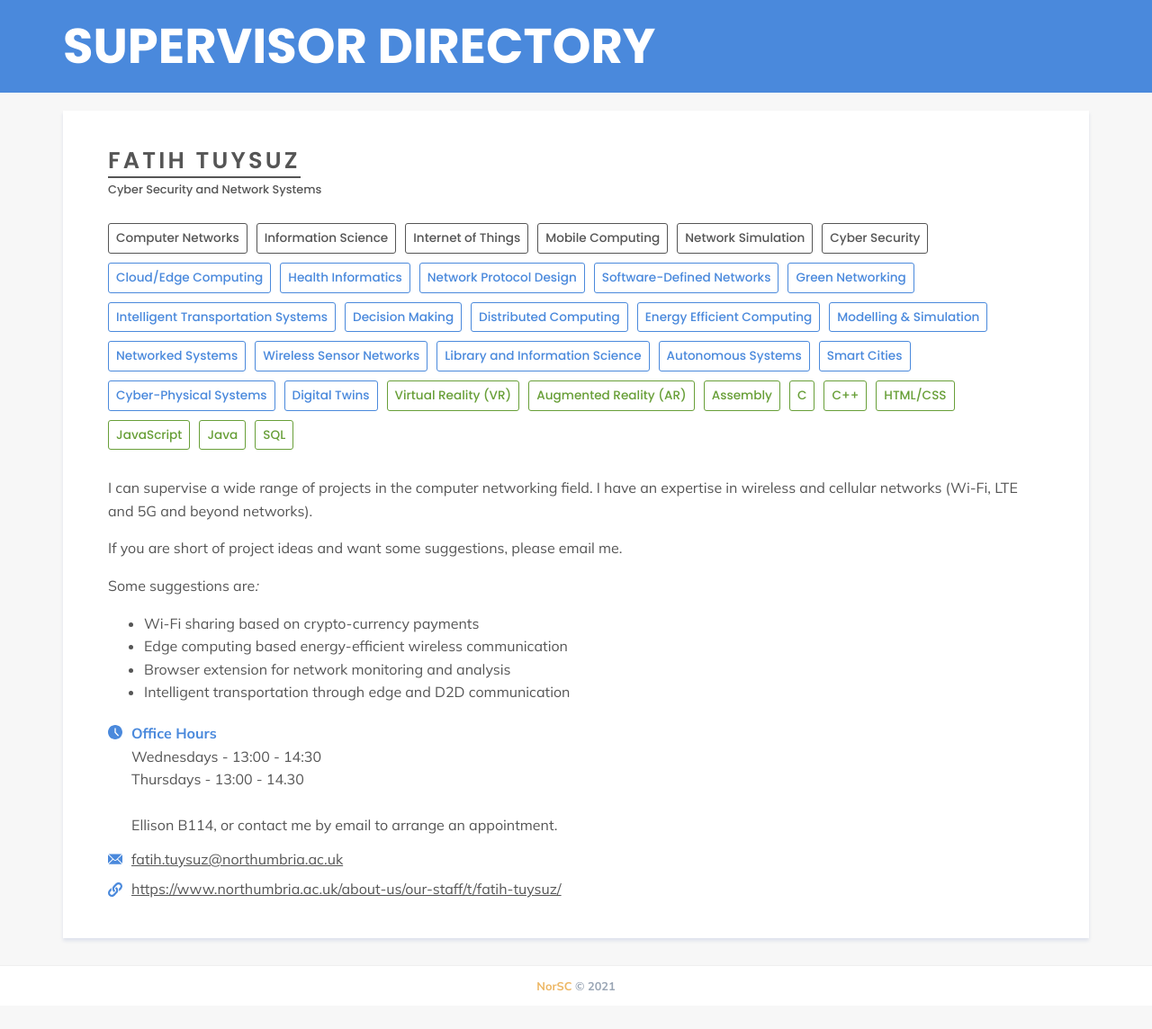
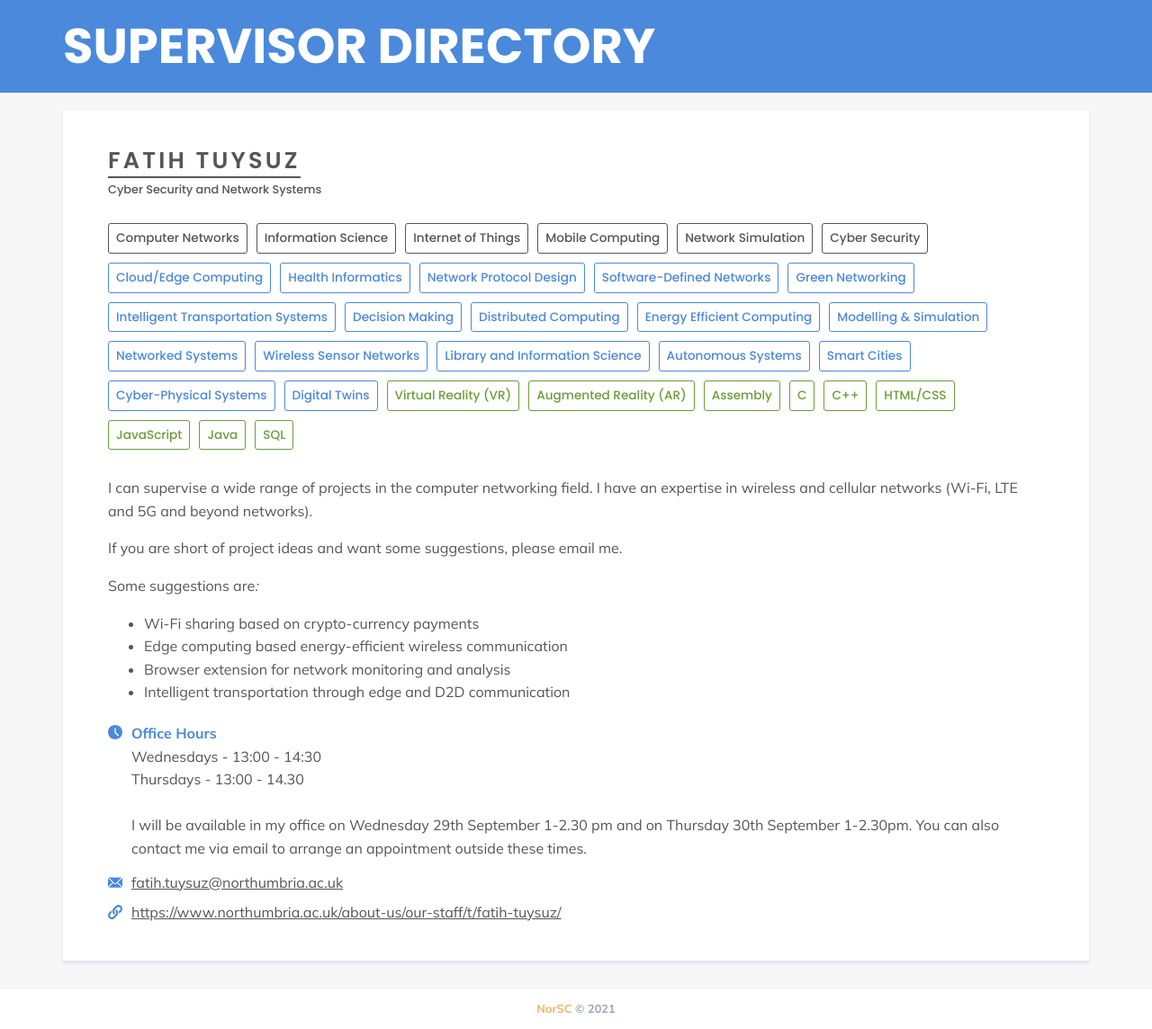
Before and after one commit to NorSC/supervisor-search, a Jekyll site: the page built from _supervisors/fatih-tuysuz.md, in a window 1280 px wide. Shown: the whole page at 90% size. Built offline with Jekyll 4.4.1, drawn with Linux system fonts in a browser that asks for light colours; a script that is not in the unit is left out; before the commit the page ends 1118 px from its top, so only the background shows below that.

Commit message:
Update Supervisors “fatih-tuysuz”

```diff
--- a/_supervisors/fatih-tuysuz.md
+++ b/_supervisors/fatih-tuysuz.md
@@ -4,11 +4,13 @@
 available: true
 email: fatih.tuysuz@northumbria.ac.uk
 website: https://www.northumbria.ac.uk/about-us/our-staff/t/fatih-tuysuz/
-office_hours: |-
+office_hours: >-
   Wednesdays - 13:00 - 14:30
+
   Thursdays - 13:00 - 14.30
 
-  Ellison B114, or contact me by email to arrange an appointment.
+
+  I will be available in my office on Wednesday 29th September 1-2.30 pm and on Thursday 30th September 1-2.30pm. You can also contact me via email to arrange an appointment outside these times.
 research_group: Cyber Security and Network Systems
 research_themes:
   - Computer Networks
```
